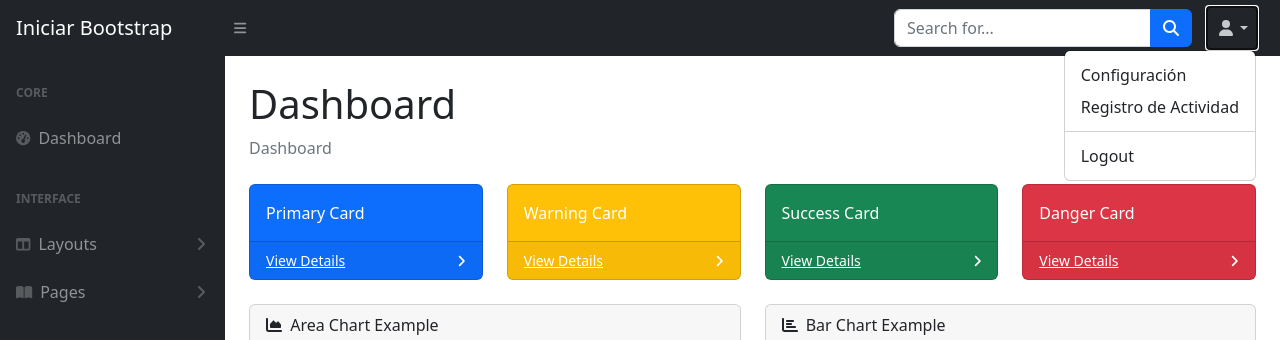
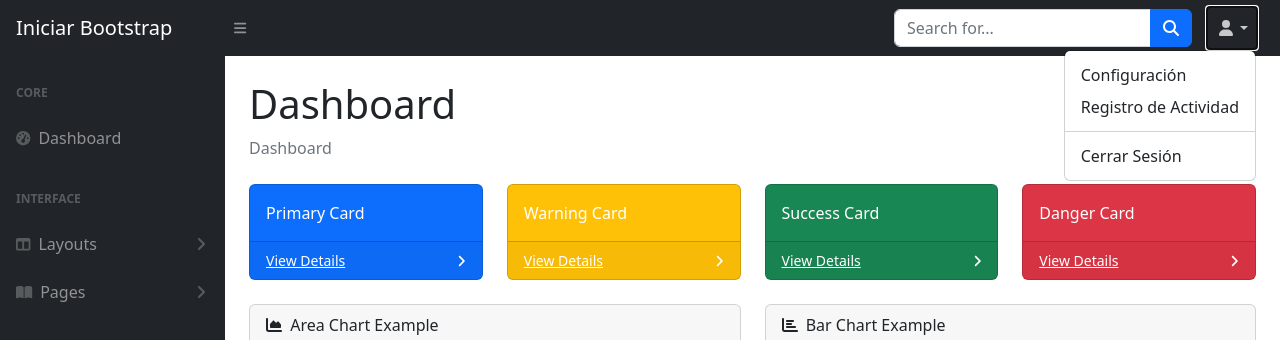
Before and after one commit to jonathanpila0208-sketch/interfacesG4, a Django app: page /dashboard/ in a window 1280 px wide, after a click that opens the changed part. Shown: the top 340 px of the page. Run offline with Django 5.2, Linux system fonts and the light colour scheme; some libraries are stand-ins or nearby versions.

Commit message:
Cambio de Titulo a Cerrar Sesión

```diff
--- a/dashboard/templates/dashboard/header.html
+++ b/dashboard/templates/dashboard/header.html
@@ -41,7 +41,7 @@
                     <li>
                         <hr class="dropdown-divider" />
                     </li>
-                    <li><a class="dropdown-item" href="#!">Logout</a></li>
+                    <li><a class="dropdown-item" href="#!">Cerrar Sesión</a></li>
                 </ul>
             </li>
         </ul>
```
